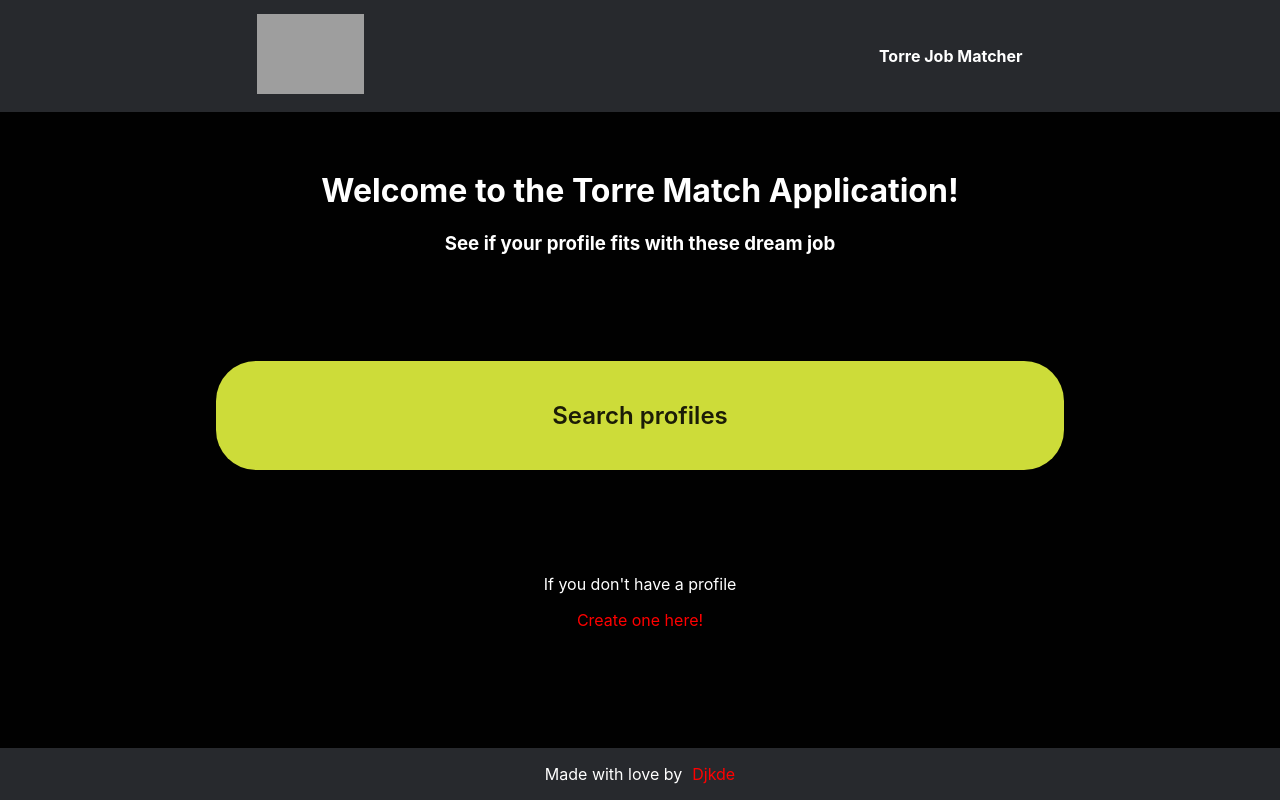
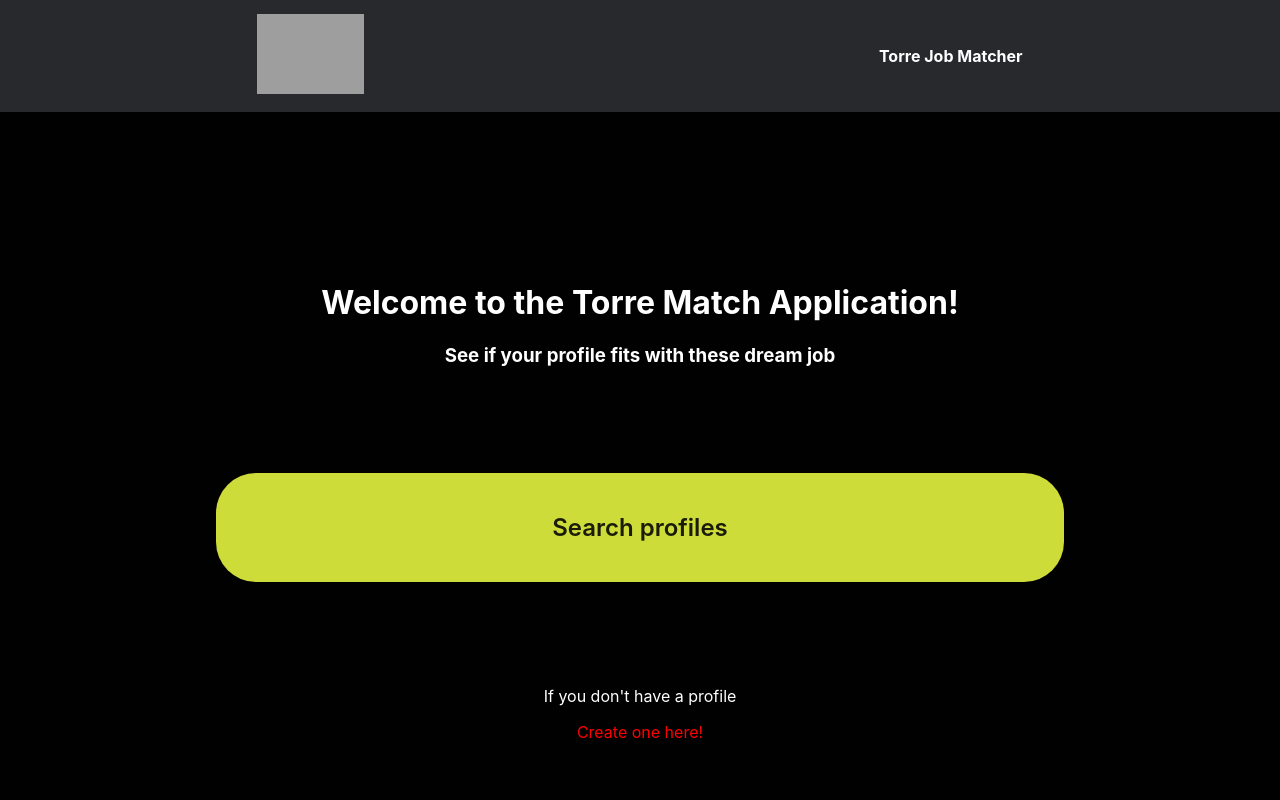
Before and after one commit to Djkde01/TorreTI-01, a React (Create React App) app: page / in a window 1280 px wide. Shown: the top 800 px of the page. Built offline with nearby package versions, Linux system fonts and the light colour scheme; grey boxes are pictures that could not be loaded.

Commit message:
Fixed Header & Footer

```diff
--- a/src/App.js
+++ b/src/App.js
@@ -11,11 +11,11 @@
     <BrowserRouter>
       <div className="App">
       <Header />
+      <Route path="/" component={HomeScreen} exact/>
+      <Route path="/profiles" component={ProfilesScreen}/>
       <Footer/>
       </div>
 
-      <Route path="/" component={HomeScreen} exact/>
-      <Route path="/profiles" component={ProfilesScreen}/>
     </BrowserRouter>
 
   );
--- a/src/index.css
+++ b/src/index.css
@@ -9,13 +9,20 @@
   -moz-osx-font-smoothing: grayscale;
   height: 100%;
 }
+.App {
+  display: grid;
+  grid-template-areas:
+    "header"
+    "main"
+    "footer";
+  grid-template-rows: 112px 1fr 100px;
+  grid-auto-columns: 1fr;
+  height: 100%;
+}
 header {
   width: 100vw;
   height: 112px;
   background-color: #27292d;
-  position: absolute;
-  top: 0;
-  left: 0;
   display: flex;
   justify-content: space-around;
   align-items: center;
@@ -24,20 +31,20 @@
   height: 80px;
 }
 footer {
-  width: 100vw;
   background-color: #27292d;
   display: flex;
-  position: absolute;
-  bottom: 0;
-  left: 0;
   flex-direction: row;
   align-items: center;
   justify-content: center;
   gap: 10px;
+  grid-area: footer;
 }
 a {
   text-decoration: none;
   color: red;
+}
+main {
+  grid-area: main;
 }
 
 .HomeScreen {
--- a/src/screens/ProfilesScreen.js
+++ b/src/screens/ProfilesScreen.js
@@ -27,7 +27,7 @@
         fetchData();
     },[]);
     return(
-        <div>
+        <main>
             {loading ?
 
             <LoadingBox/> :
@@ -43,6 +43,6 @@
                 }
             </div>
             }
-        </div>
+        </main>
     )
 }
```
